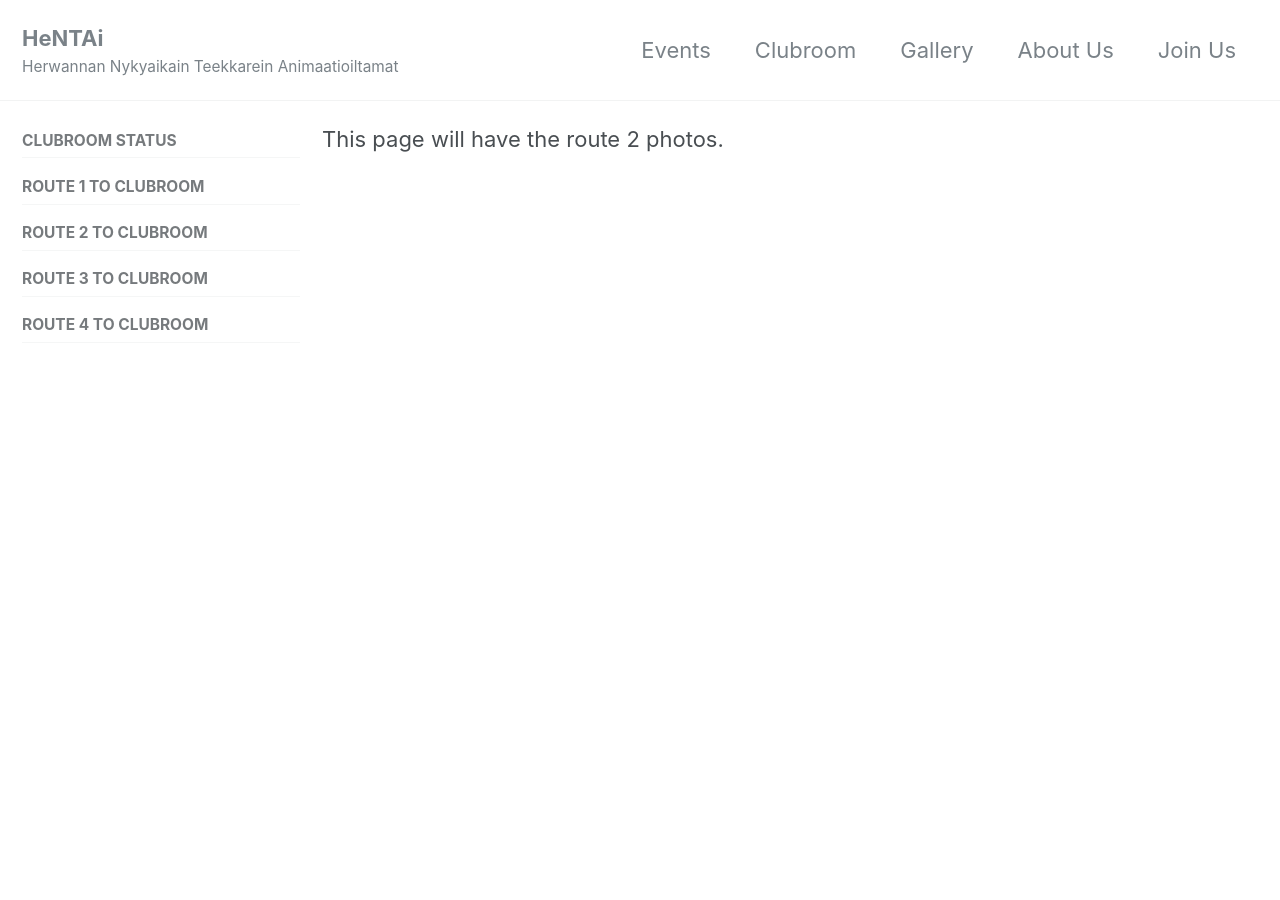
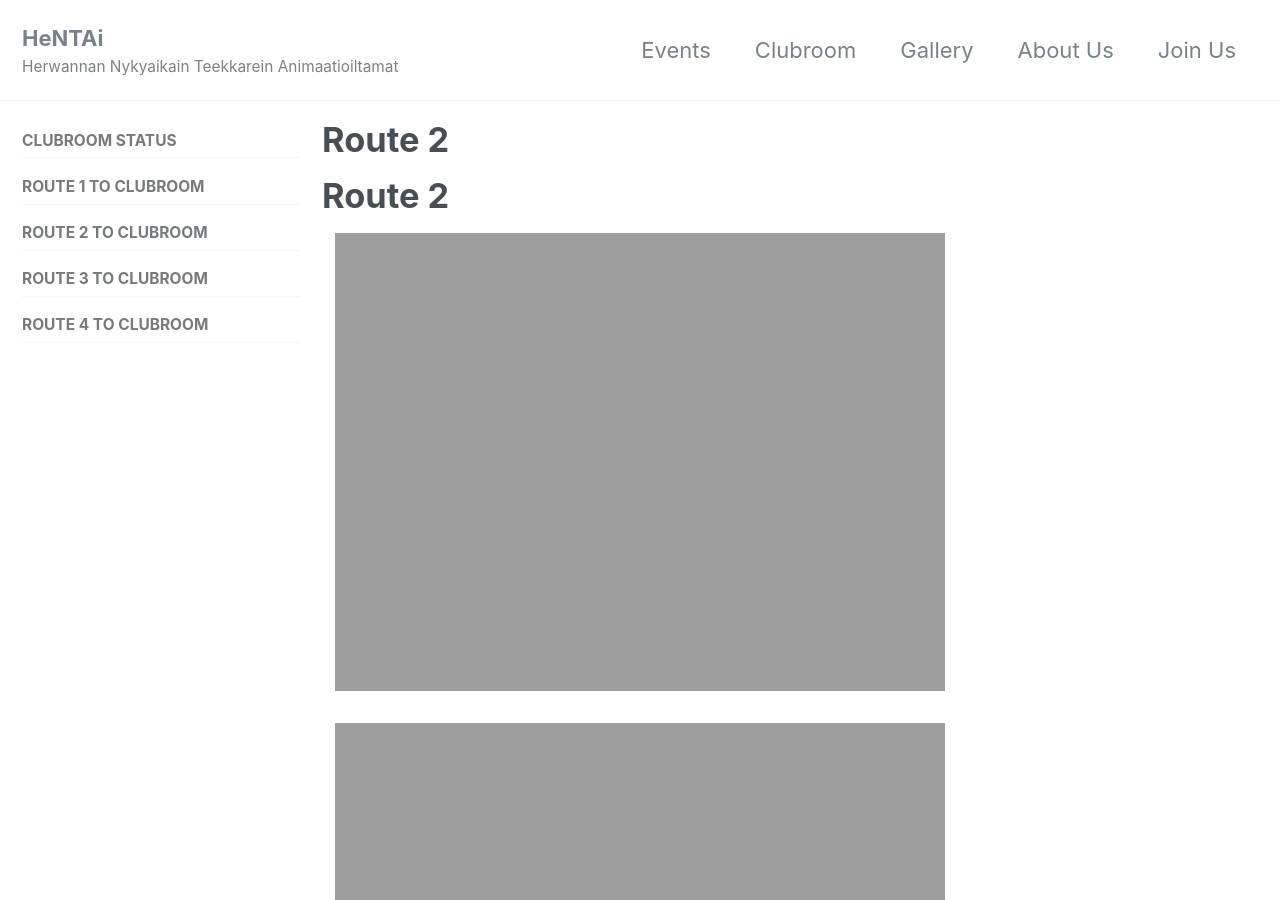
Before and after one commit to HNTA-Club/website, a Jekyll site: the page built from _pages/route2.md, in a window 1280 px wide and 900 px high. Built offline with Jekyll 4.4.1, drawn with Linux system fonts in a browser that asks for light colours; cached includes are drawn as plain includes; nearby versions of some CDN libraries; our own code applies the rules of GitHub Pages for plain Markdown files; some of the changed lines change nothing that is shown.

Commit message:
route2.md edited online with Bitbucket

```diff
--- a/_pages/route2.md
+++ b/_pages/route2.md
@@ -3,5 +3,26 @@
 permalink: /route2/
 sidebar:
   nav: "clubroom"
+
+pics:
+   - url: /assets/images/clubroom/Route 2/route2_1.PNG
+     image_path: /assets/images/clubroom/Route 2/route2_1.PNG
+   - url: /assets/images/clubroom/Route 2/route2_2.PNG
+     image_path: /assets/images/clubroom/Route 2/route2_2.PNG
+   - url: /assets/images/clubroom/Route 2/route2_3.PNG
+     image_path: /assets/images/clubroom/Route 2/route2_3.PNG
+   - url: /assets/images/clubroom/Route 2/route2_4.PNG
+     image_path: /assets/images/clubroom/Route 2/route2_4.PNG
+   - url: /assets/images/clubroom/Route 2/route2_5.PNG
+     image_path: /assets/images/clubroom/Route 2/route2_5.PNG
+   - url: /assets/images/clubroom/Route 2/route2_6.PNG
+     image_path: /assets/images/clubroom/Route 2/route2_6.PNG
+   - url: /assets/images/clubroom/Route 2/route2_7.PNG
+     image_path: /assets/images/clubroom/Route 2/route2_7.PNG
+   - url: /assets/images/clubroom/Route 2/route2_8.PNG
+     image_path: /assets/images/clubroom/Route 2/route2_8.PNG
+   - url: /assets/images/clubroom/Route 2/route2_final.PNG
+     image_path: /assets/images/clubroom/Route 2/route2_final.PNG
 ---
-This page will have the route 2 photos.
+# Route 2
+{% include images id="pics" type="center" %}
```
